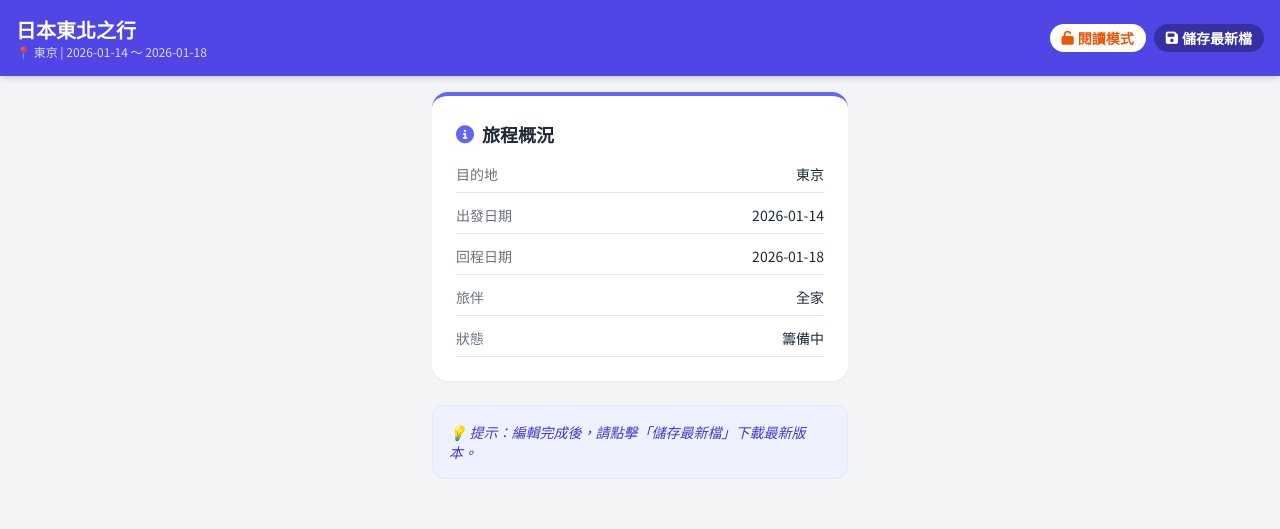
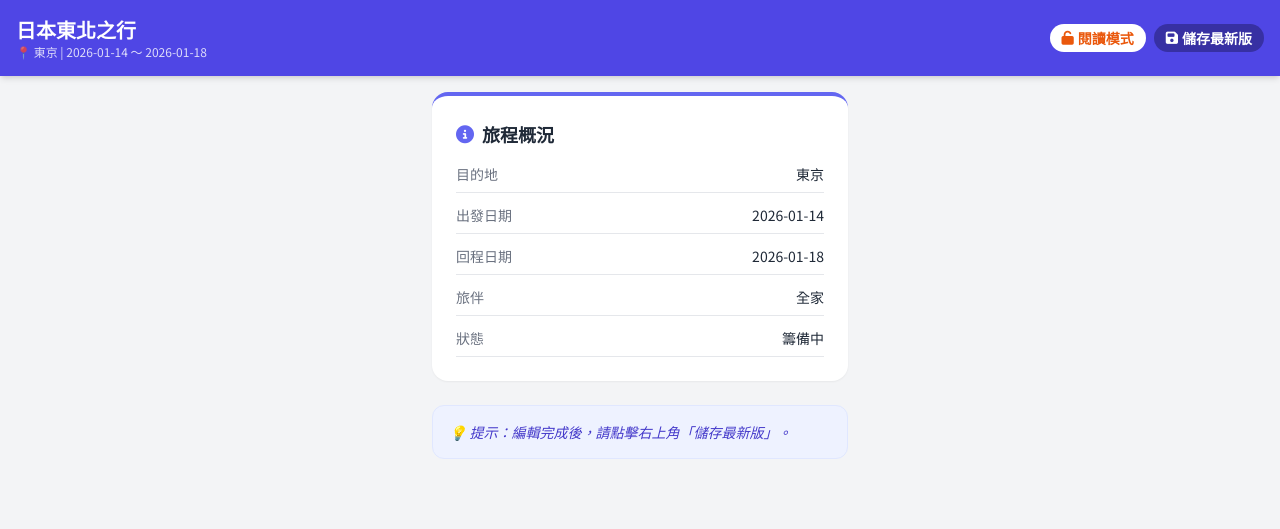
Before and after one commit to tsung826/myhome, a plain HTML site: page index.html in a window 1280 px wide. Shown: the top 529 px of the page. Drawn offline with nearby package versions, Linux system fonts and the light colour scheme.

Commit message:
index.html

```diff
--- a/index.html
+++ b/index.html
@@ -28,7 +28,7 @@
         <div class="flex gap-2 no-print">
             <button id="btn-mode" onclick="toggleEditMode()" class="bg-white text-indigo-600 px-3 py-1 rounded-full text-sm font-bold flex items-center gap-1 transition-all active:scale-95 bg-orange-100 text-orange-600"><i class="fas fa-unlock"></i> <span>閱讀模式</span></button>
             <button onclick="exportFullHTML()" class="bg-indigo-800 text-white px-3 py-1 rounded-full text-sm font-bold flex items-center gap-1 transition-all active:scale-95">
-                <i class="fas fa-save"></i> <span class="hidden sm:inline">儲存最新檔</span>
+                <i class="fas fa-save"></i> <span class="hidden sm:inline">儲存最新版</span>
             </button>
         </div>
     </header>
@@ -65,7 +65,7 @@
                     </div></div>
             </div>
             <div class="bg-indigo-50 p-4 rounded-xl border border-indigo-100 text-indigo-700 text-sm italic mb-6">
-                💡 提示：編輯完成後，請點擊「儲存最新檔」下載最新版本。
+                💡 提示：編輯完成後，請點擊右上角「儲存最新版」。
             </div>
         </div>
 
```
